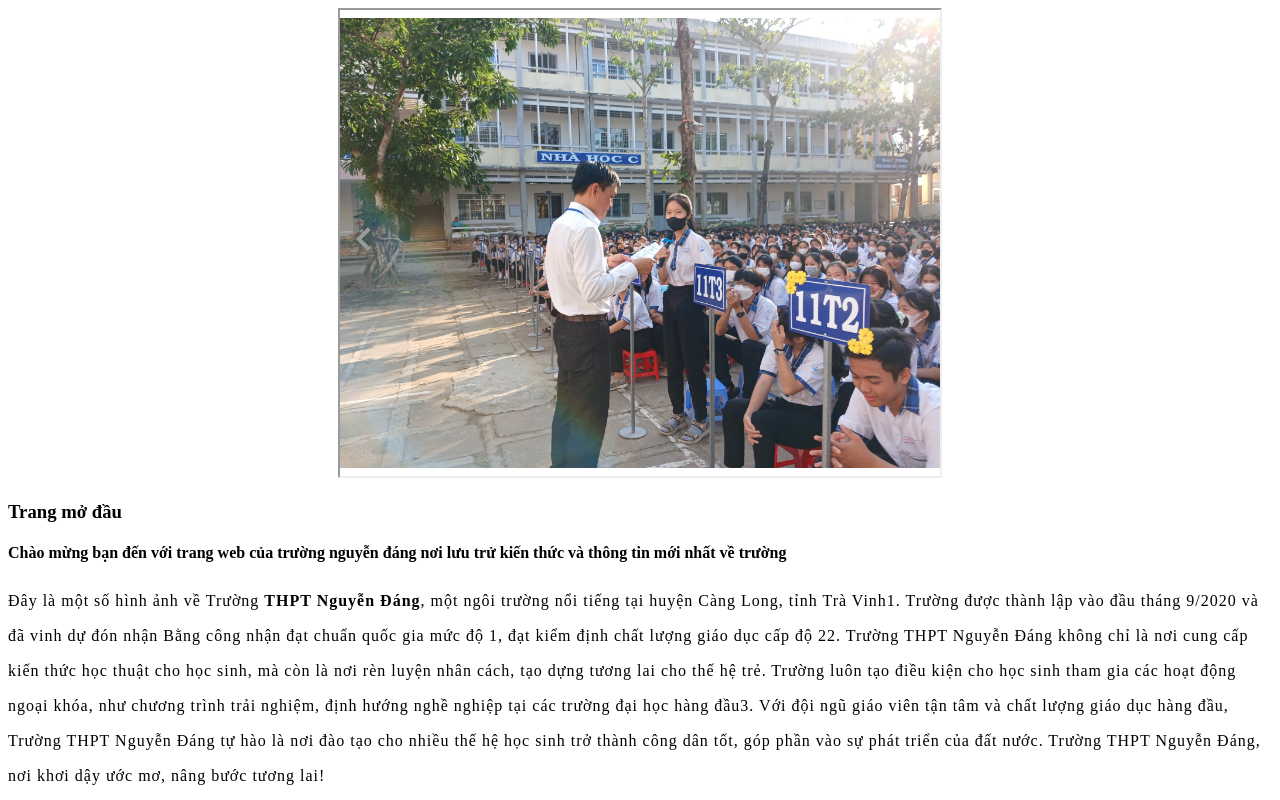
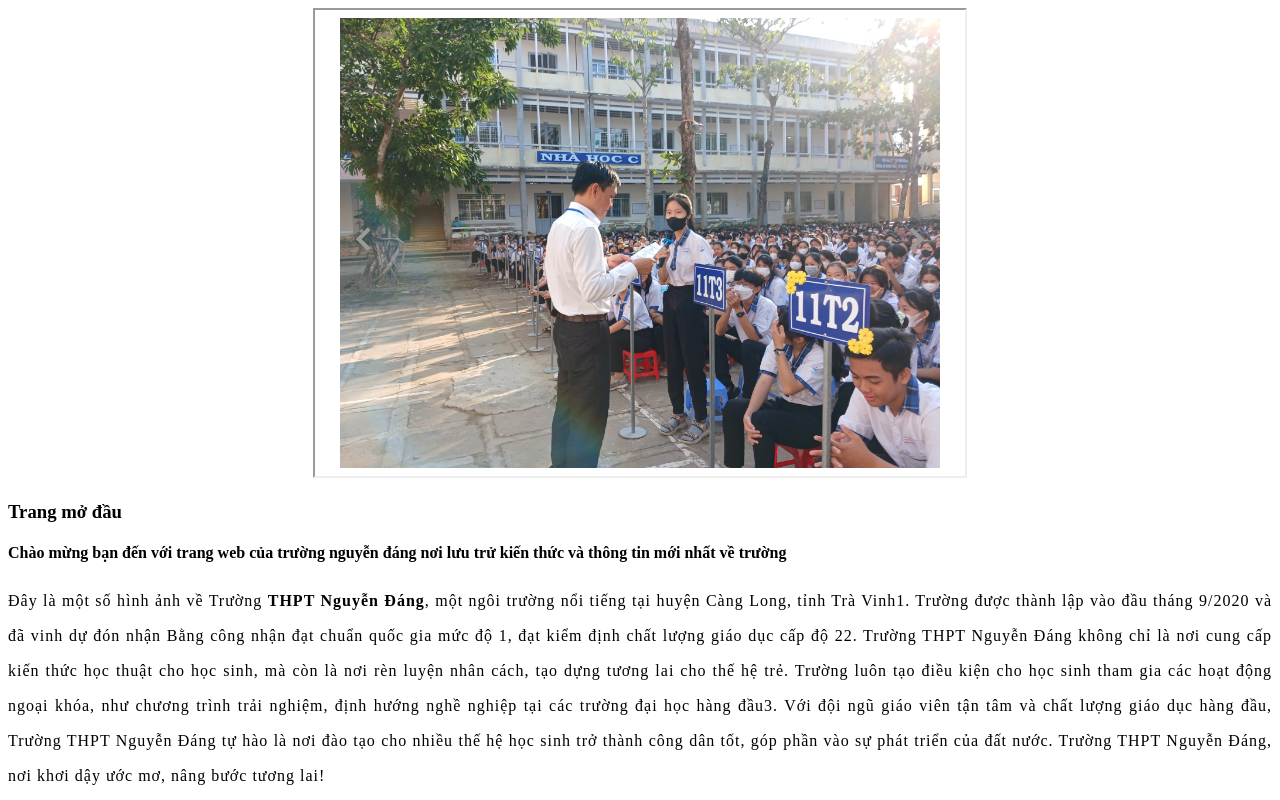
Before and after one commit to NamMai195/THPTNGUYENDANG, a plain HTML site: page trangchu chay anh/index.html in a window 1280 px wide. Shown: the top 800 px of the page. Drawn offline with nearby package versions, Linux system fonts and the light colour scheme.

Commit message:
update 1.1 chua va canh dieu

```diff
--- a/trangchu chay anh/index.html
+++ b/trangchu chay anh/index.html
@@ -8,12 +8,13 @@
       p {
         line-height: 35px;
         letter-spacing: 1px;
+        text-align: justify;
       }
     </style>
   </head>
   <body>
     <div align="center">
-      <iframe src="./modau.html" width="600px" height="466px"></iframe>
+      <iframe src="./modau.html" width="650px" height="466px"></iframe>
     </div>
     <div>
       <h3>Trang mở đầu</h3>
```
Also changed, not shown: index.html (+3 -0 lines).
